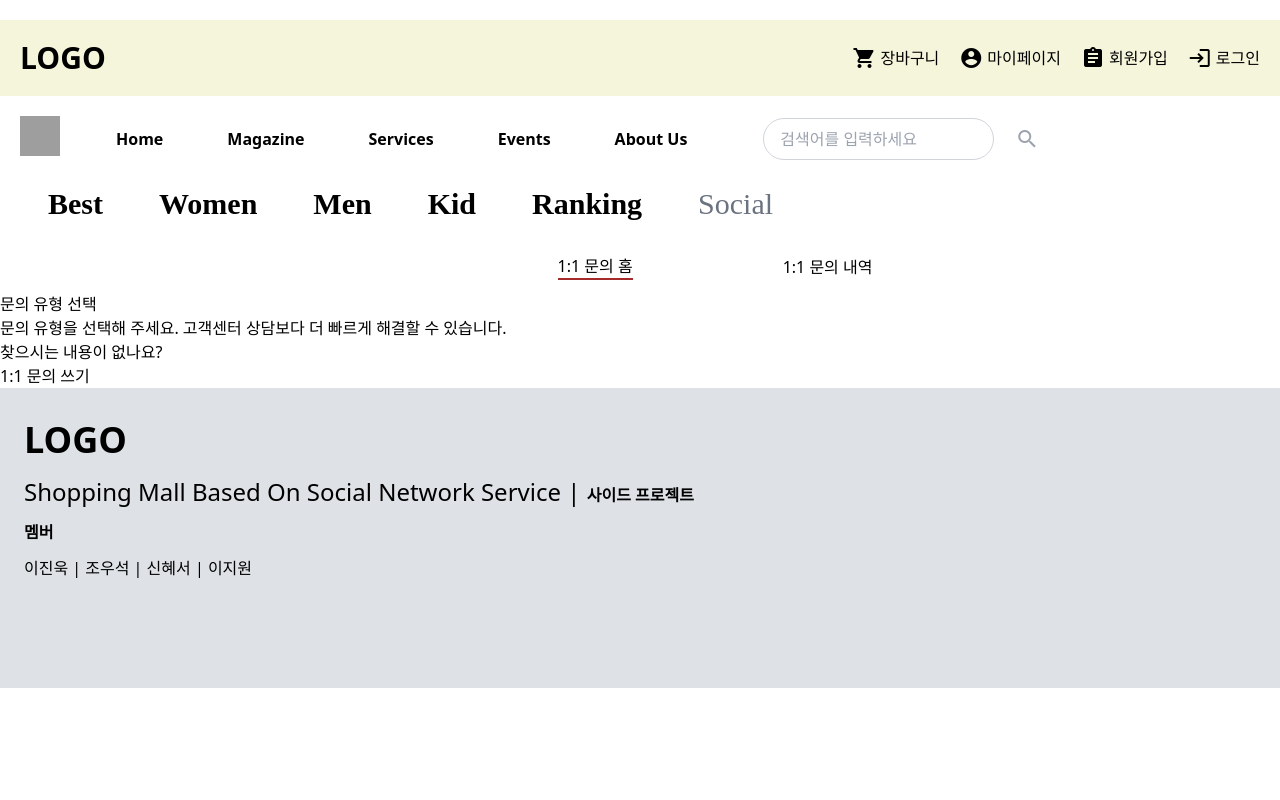
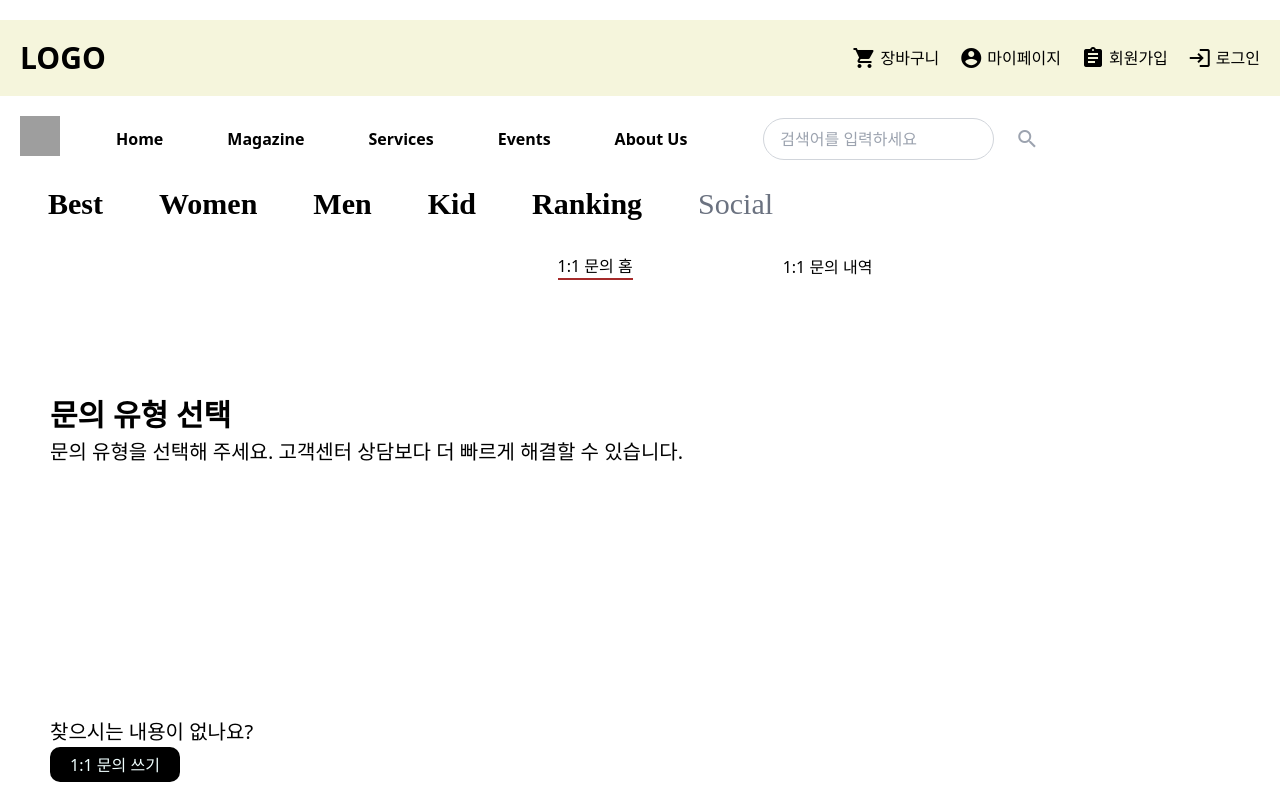
Before and after one commit to danaggero/web-shop-project-byReact, a React (Vite) app: page /asks in a window 1280 px wide. Shown: the top 800 px of the page. Built offline with nearby package versions, Linux system fonts and the light colour scheme; grey boxes are pictures that could not be loaded.

Commit message:
fix: css 수정

```diff
--- a/src/pages/Asks.jsx
+++ b/src/pages/Asks.jsx
@@ -10,10 +10,10 @@ const Asks = () => {
         clickTab(type);
     };
 
-    const history = useNavigate();
+    const navigate = useNavigate();
 
     const handleButtonClick = () => {
-        history.push("/write-inquiry");
+        navigate("/asks/write");
     };
 
     const [inquiries, setInquiries] = useState([]);
@@ -34,10 +34,10 @@ const Asks = () => {
             <div>
                 {currentTab === "1:1 문의 홈" && (
                     <div>
-                        <h2>문의 유형 선택</h2>
-                        <p>문의 유형을 선택해 주세요. 고객센터 상담보다 더 빠르게 해결할 수 있습니다.</p>
-                        <h3>찾으시는 내용이 없나요?</h3>
-                        <button onClick={handleButtonClick}>1:1 문의 쓰기</button>
+                        <h2 className={styles.inquiry}>문의 유형 선택</h2>
+                        <p className={styles.inquiry2}>문의 유형을 선택해 주세요. 고객센터 상담보다 더 빠르게 해결할 수 있습니다.</p>
+                        <h3 className={styles.inquiry3}>찾으시는 내용이 없나요?</h3>
+                        <button onClick={handleButtonClick} className={styles.button3}>1:1 문의 쓰기</button>
                     </div>
                 )}
                 {currentTab === "1:1 문의 내역" && (
--- a/src/pages/Asks.module.css
+++ b/src/pages/Asks.module.css
@@ -16,3 +16,31 @@
 .active {
     border-bottom: 2px solid brown;
 }
+
+.inquiry {
+    font-size: 30px;
+    margin-Top : 100px;
+    margin-left : 50px;
+    font-weight: bold;
+}
+
+.inquiry2 {
+    font-size: 20px;
+    margin-left : 50px;
+}
+
+.inquiry3 {
+    font-size: 20px;
+    margin-top: 250px;
+    margin-left : 50px;
+}
+
+.button3 {
+    margin-left: 50px;
+    background-color: black;
+    color: azure;
+    width: 130px;
+    height: 35px;
+    border-radius: 10px;
+    margin-bottom: 100px;
+}
```
